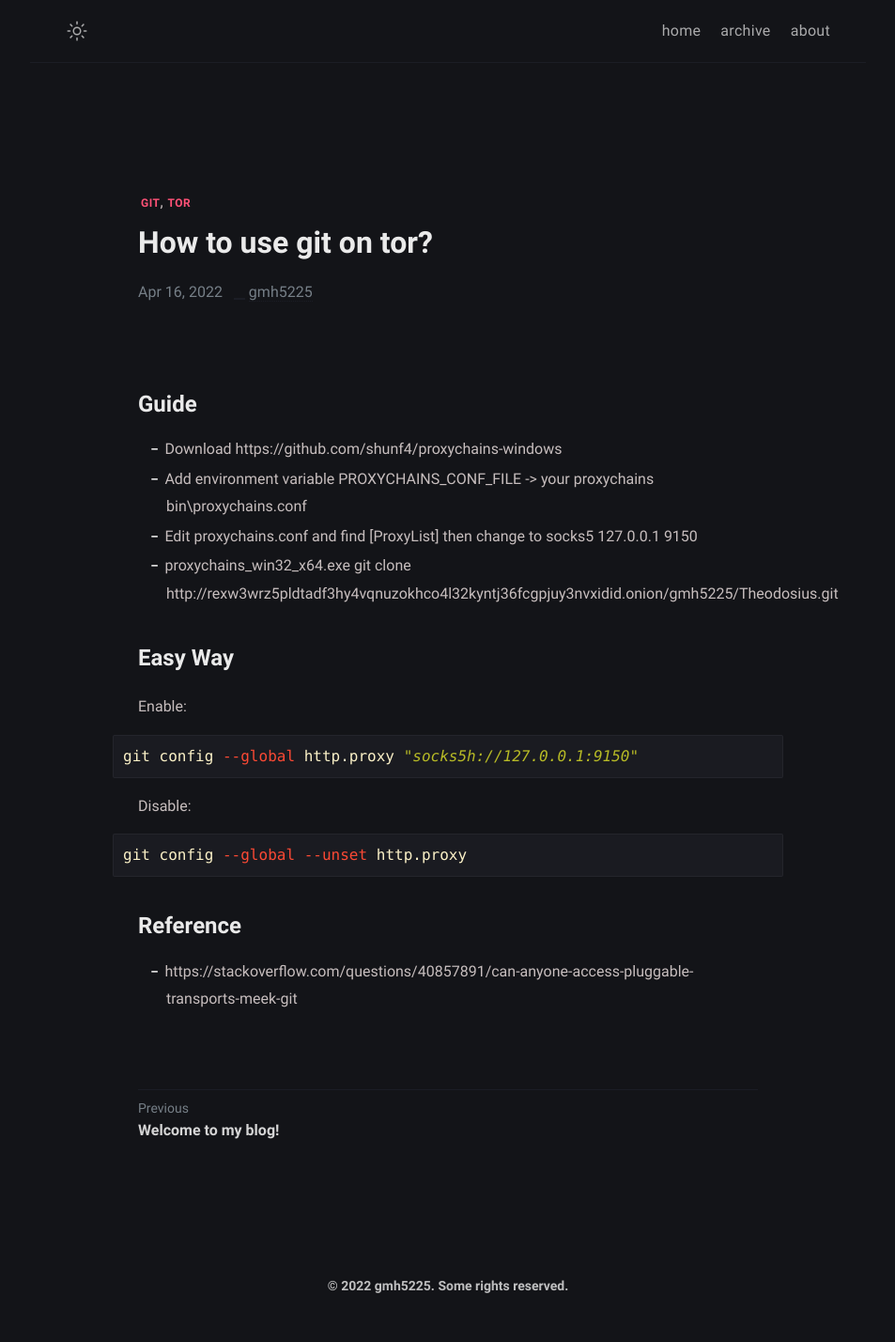
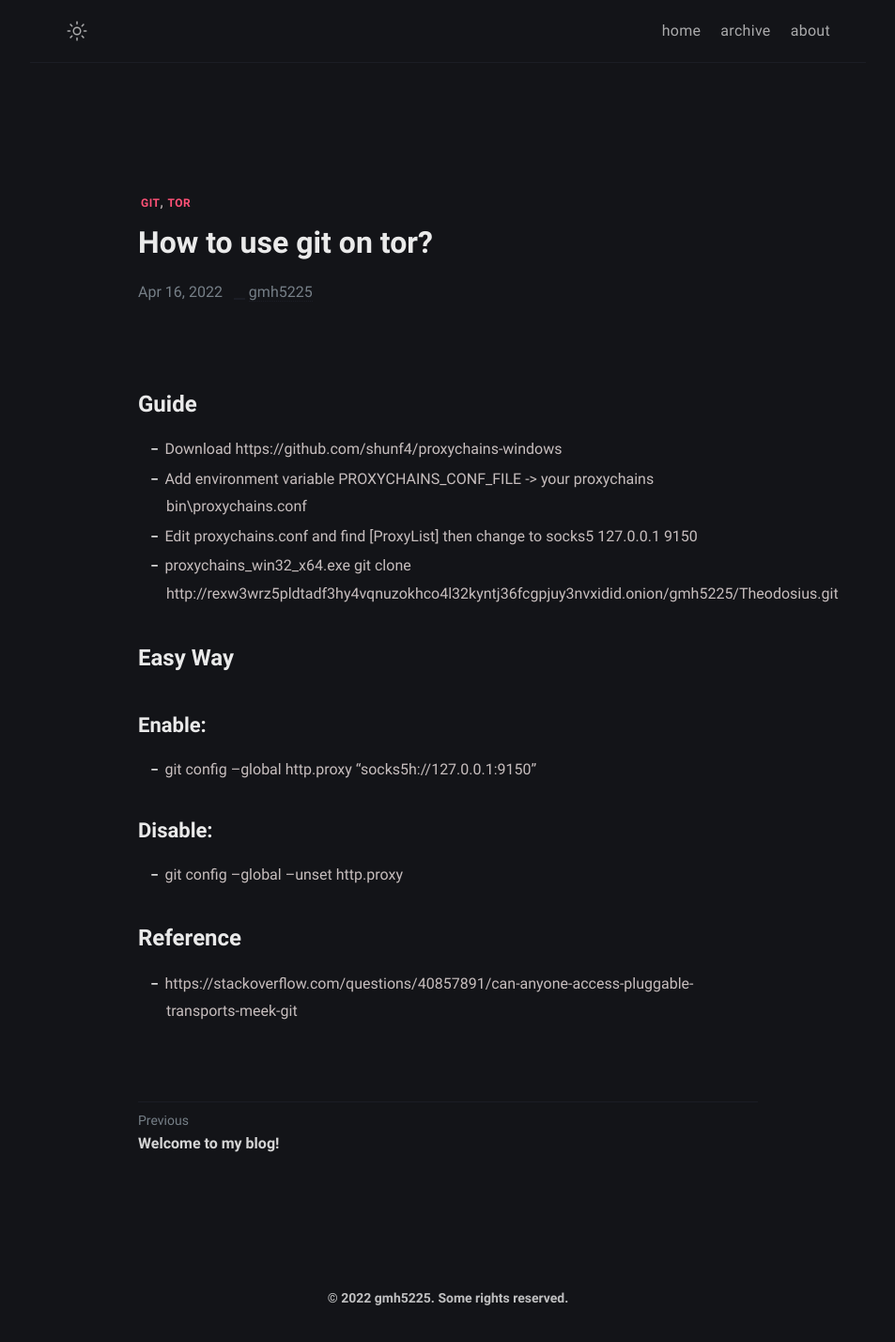
Before and after one commit to gmh5225/gmh5225.github.io, a Jekyll site: the page built from _posts/using-git-on-tor/2022-04-16-using-git-on-tor.md, in a window 1280 px wide. Shown: the whole page at 94% size, without its empty margins (163-1116 px from the left). Built offline with Jekyll 4.4.1, drawn with Linux system fonts in a browser that asks for light colours; part of the change alters nothing that is shown.

Commit message:
Update 2022-04-16-using-git-on-tor.md

````diff
--- a/_posts/using-git-on-tor/2022-04-16-using-git-on-tor.md
+++ b/_posts/using-git-on-tor/2022-04-16-using-git-on-tor.md
@@ -11,14 +11,12 @@ tags: [git, tor]
 - proxychains_win32_x64.exe git clone http://rexw3wrz5pldtadf3hy4vqnuzokhco4l32kyntj36fcgpjuy3nvxidid.onion/gmh5225/Theodosius.git
 
 # Easy Way
-Enable:
-```bash
-git config --global http.proxy "socks5h://127.0.0.1:9150"
-```
-Disable:
-```bash
-git config --global --unset http.proxy
-```
+## Enable:
+- git config --global http.proxy "socks5h://127.0.0.1:9150"
+
+## Disable:
+- git config --global --unset http.proxy
+
 
 
 # Reference
````
